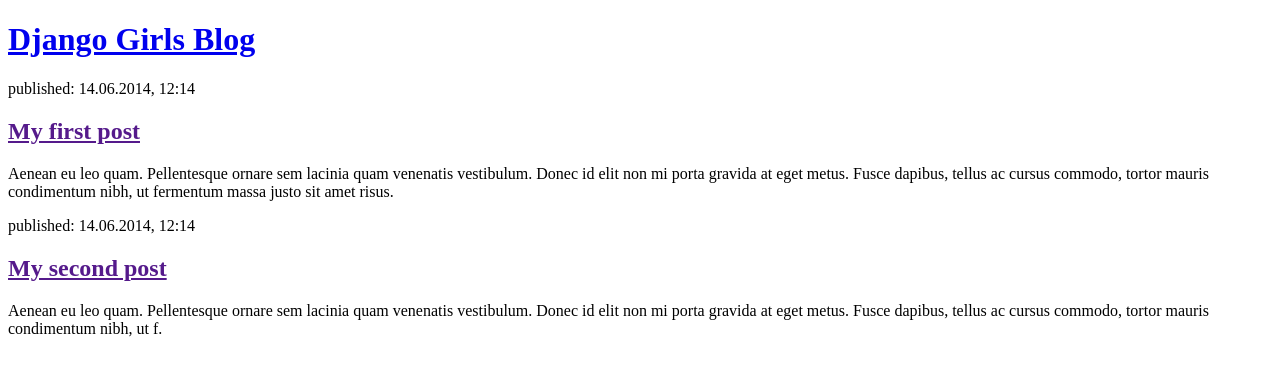
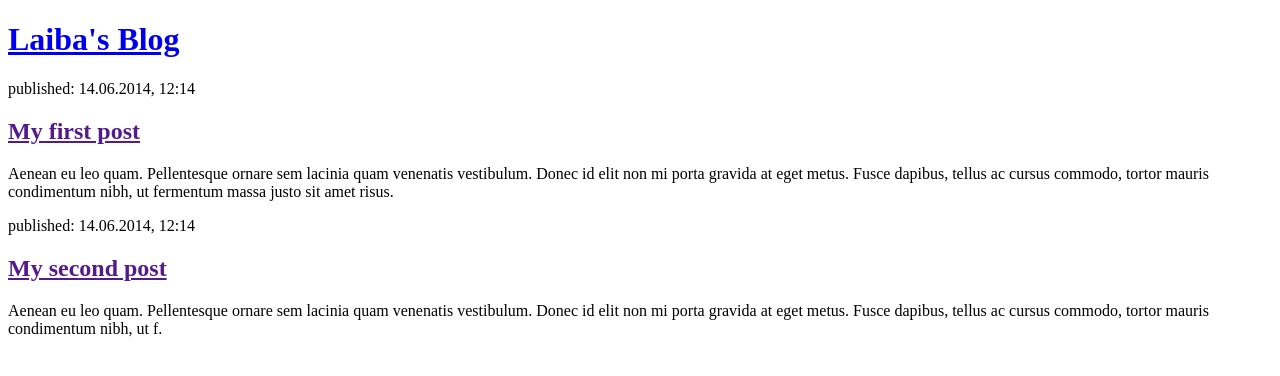
Before and after one commit to laibamasod/my-first-blog, a Django app: page / in a window 1280 px wide. Shown: the top 376 px of the page. Run offline with Django 3.2, Linux system fonts and the light colour scheme.

Commit message:
just changed header

```diff
--- a/blog/templates/blog/post_list.html
+++ b/blog/templates/blog/post_list.html
@@ -5,7 +5,7 @@
     </head>
     <body>
         <header>
-            <h1><a href="/">Django Girls Blog</a></h1>
+            <h1><a href="/">Laiba's Blog</a></h1>
         </header>
 
         <article>
```
